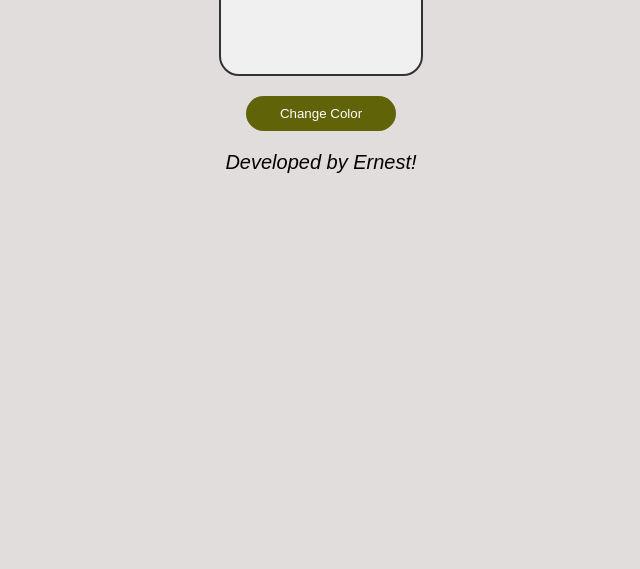
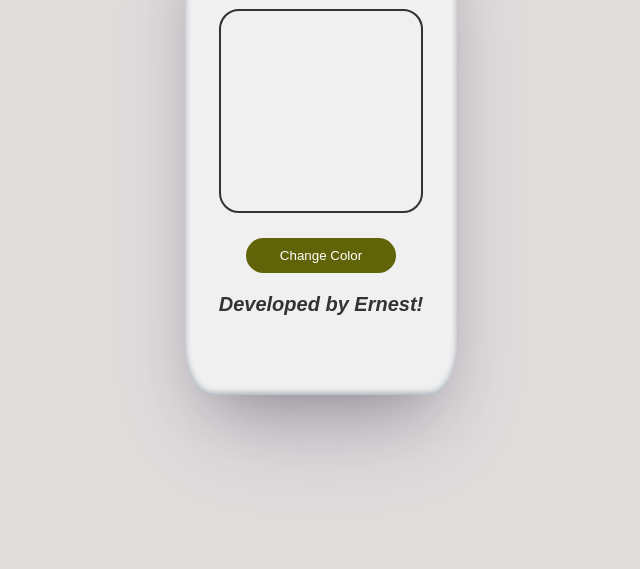
Before and after one commit to enzotoms/Color-Changer, a plain HTML site: page index.html in a window 1280 px wide. Shown: the part 231-800 px from the top of the page, without its empty margins (319-959 px from the left). Drawn offline with Linux system fonts and the light colour scheme.

Commit message:
Update style.css

```diff
--- a/style.css
+++ b/style.css
@@ -5,15 +5,14 @@ body {
     background-color: rgb(226, 221, 221);
 }
 
-.spot{
+.container{
     margin: auto;
     text-align: center;
     margin-top: 10%;
     margin-bottom: 10%;
     width: 20%;
-    height: 50vh;
+    height: 60vh;
     padding: 10px;
-
     border-radius: 10%;
     background-color: #f0f0f0;
     box-shadow: rgba(50, 50, 93, 0.25) 0px 50px 100px -20px, rgba(0, 0, 0, 0.3) 0px 30px 60px -30px, rgba(10, 37, 64, 0.35) 0px -2px 6px 0px inset;
```
